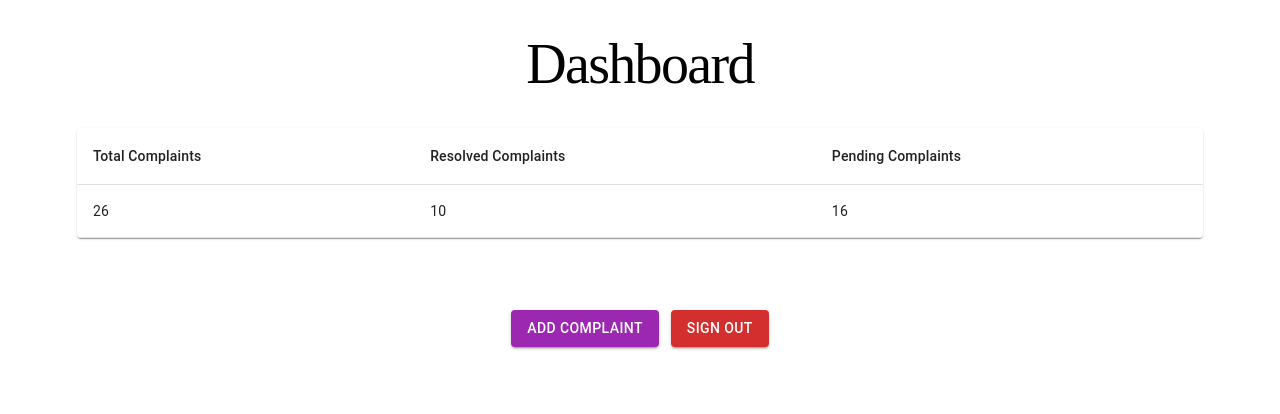
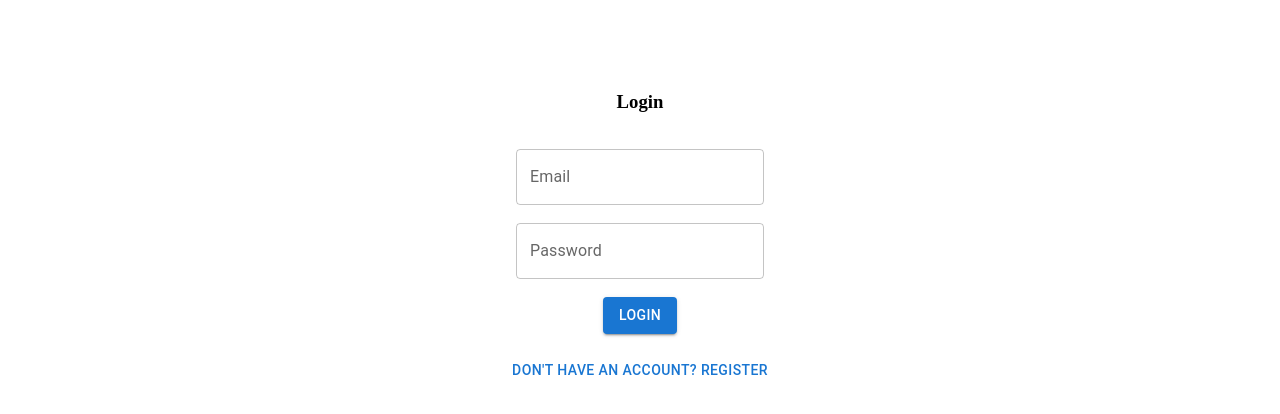
Before and after one commit to adiithy10/project, a React app: page / in a window 1280 px wide. Shown: the top 414 px of the page. Built offline with nearby package versions, Linux system fonts and the light colour scheme; the HTML template or start-up script is replaced by a standard one.

Commit message:
Add files via upload

```diff
--- a/src/App.jsx
+++ b/src/App.jsx
@@ -4,7 +4,8 @@
 import heroImg from './assets/hero.png'
 import './App.css'
 import { Route, Routes } from 'react-router-dom'
-import StudentDashboard from './Components/StudentDashboard'
+import Login from './components/Login'
+import Register from './components/Register'
 
 function App() {
   const [count, setCount] = useState(0)
@@ -12,7 +13,9 @@
   return (
     <>
       <Routes>
-        <Route path='/' element={<StudentDashboard/>}/>
+        <Route path='/'element={<Login/>}/>
+        <Route path='/login' element={<Login/>}/>
+        <Route path='/register' element={<Register/>}/>
       </Routes>
     </>
   )
```
